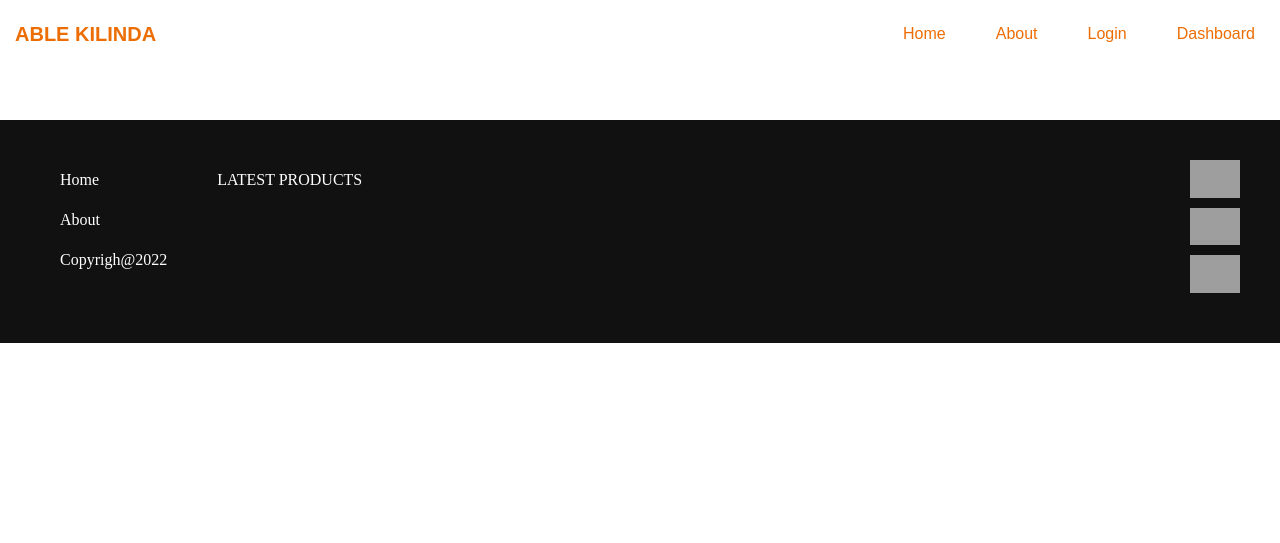
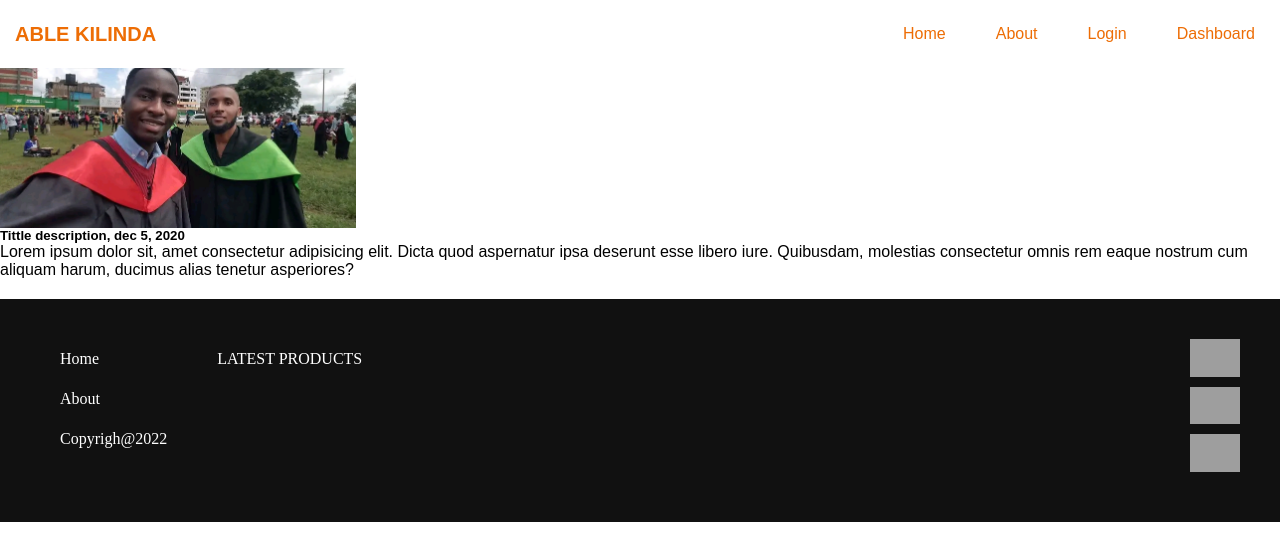
Before and after one commit to Lotany/Rizcakes, a PHP site: page / in a window 1280 px wide. Shown: the top 543 px of the page. Run offline with PHP 8.4, Linux system fonts and the light colour scheme; data that the repository does not hold is empty; some libraries are stand-ins or nearby versions; grey boxes are pictures that could not be loaded.

Commit message:
adding styling

```diff
--- a/index.php
+++ b/index.php
@@ -5,12 +5,19 @@
 <?php $conte = getposts(); ?>
 <?php include 'header.php' ?>
 
-<div class="wrapper">
-
 <!--displayed errors here -->
 <?php include 'errors.php' ?>
 <?php include 'login.php' ?>
-  <!--end of errors -->
+<!--end of errors -->
+<div class="row">
+  <div class="leftcolumn">
+    <div class="card">
+      <h2> heading 1</h2>
+      <img src="folder/1656582503596.jpg" class="fakeimg1" style="height: 200px;">
+      <h5>Tittle description, dec 5, 2020</h5>
+    </div>
+    <p>Lorem ipsum dolor sit, amet consectetur adipisicing elit. Dicta quod aspernatur ipsa deserunt esse libero iure. Quibusdam, molestias consectetur omnis rem eaque nostrum cum aliquam harum, ducimus alias tenetur asperiores?</p>
+  </div>
+</div>
 
-
-  <?php include 'footer.php' ?>
+<?php include 'footer.php' ?>
--- a/style.css
+++ b/style.css
@@ -1,4 +1,3 @@
-
 /* beginning of my code */
 
 * {
@@ -358,7 +357,9 @@
   .text {font-size: 11px}
 }
 
+/*begginning of content */
 
+/*end of contenet*/
 
 
 
```
